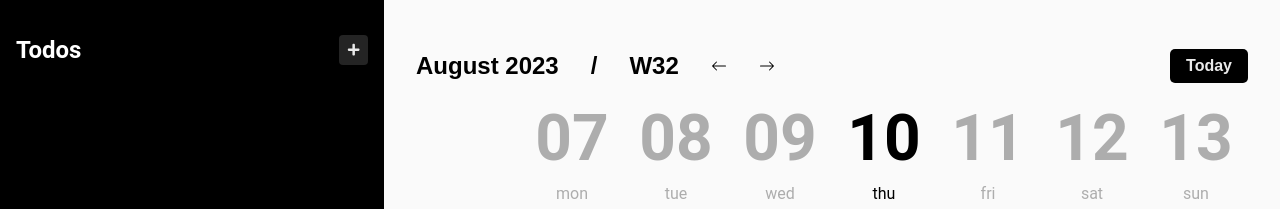
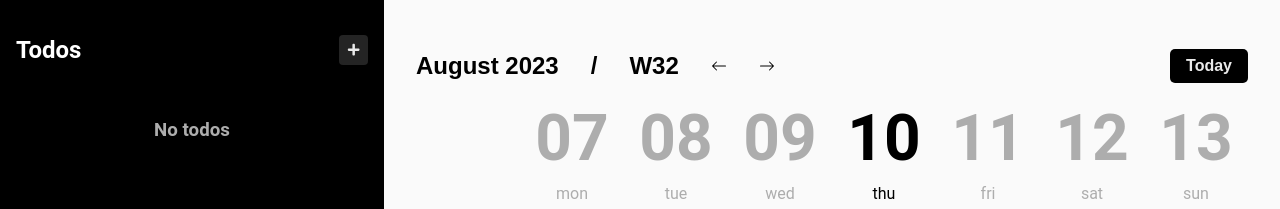
Before and after one commit to shahsad-kp/The-Todoist, a React (Vite) app: page / in a window 1280 px wide. Shown: the top 209 px of the page. Built offline with nearby package versions, Linux system fonts and the light colour scheme; a web font is replaced by a local one.

Commit message:
chore: Added empty string in SideBar.tsx

```diff
--- a/src/components/SideBar/SideBar.scss
+++ b/src/components/SideBar/SideBar.scss
@@ -81,3 +81,11 @@
     border-radius: 4px;
     font-weight: bold;
 }
+
+.empty{
+    width: 100%;
+    display: flex;
+    justify-content: center;
+    align-items: center;
+    color: $accent-second;
+}
--- a/src/components/SideBar/SideBar.tsx
+++ b/src/components/SideBar/SideBar.tsx
@@ -62,6 +62,9 @@ export const SideBar = () => {
                         <FaPlus/>
                     </button>
                 </div>
+                {todoGroups.length === 0 && <div className={'empty'}>
+                    <h3>No todos</h3>
+                </div>}
                 {todoGroups.map((todoGroup: TodoGroup) => <TodoList
                     key={todoGroup.title}
                     title={todoGroup.title}
```
